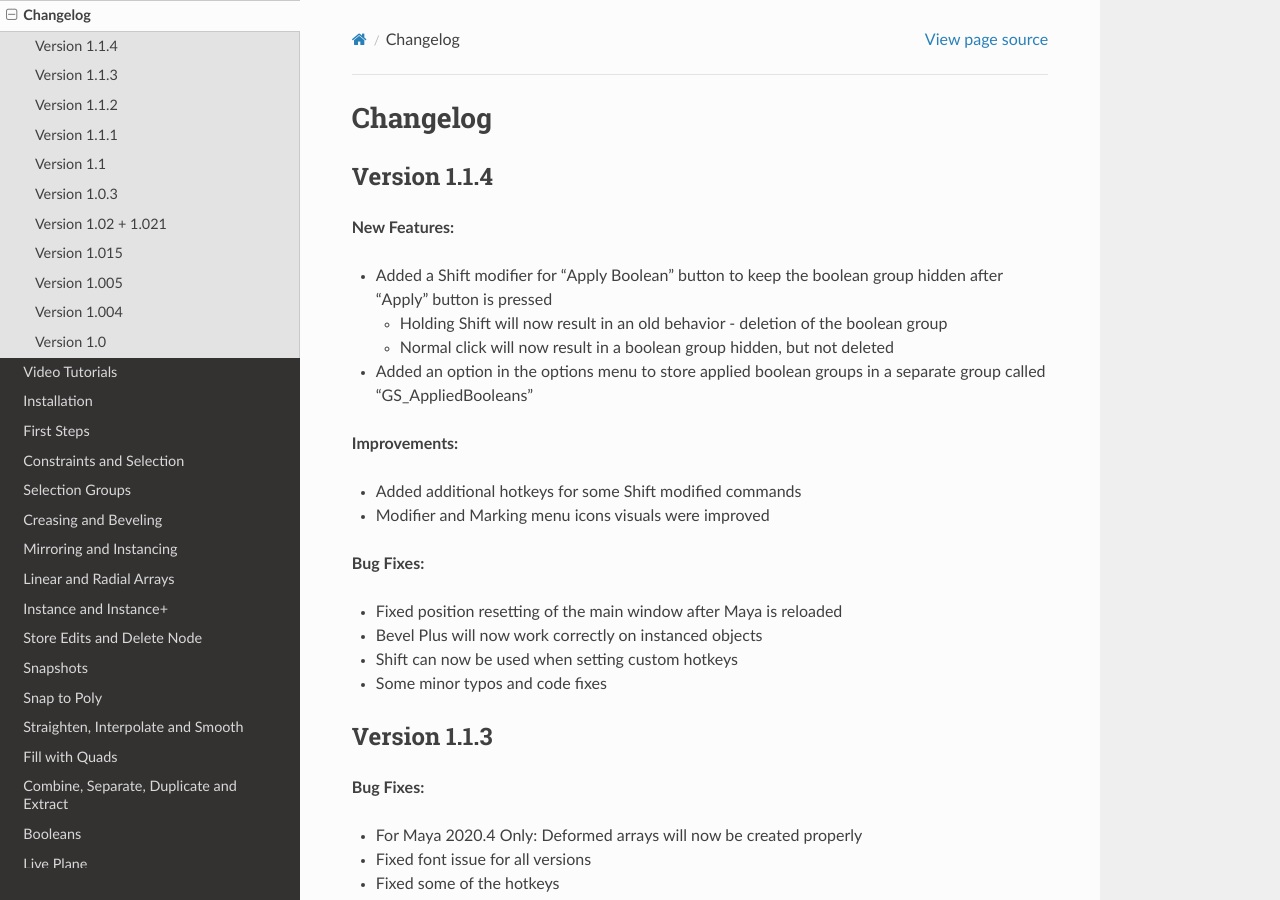
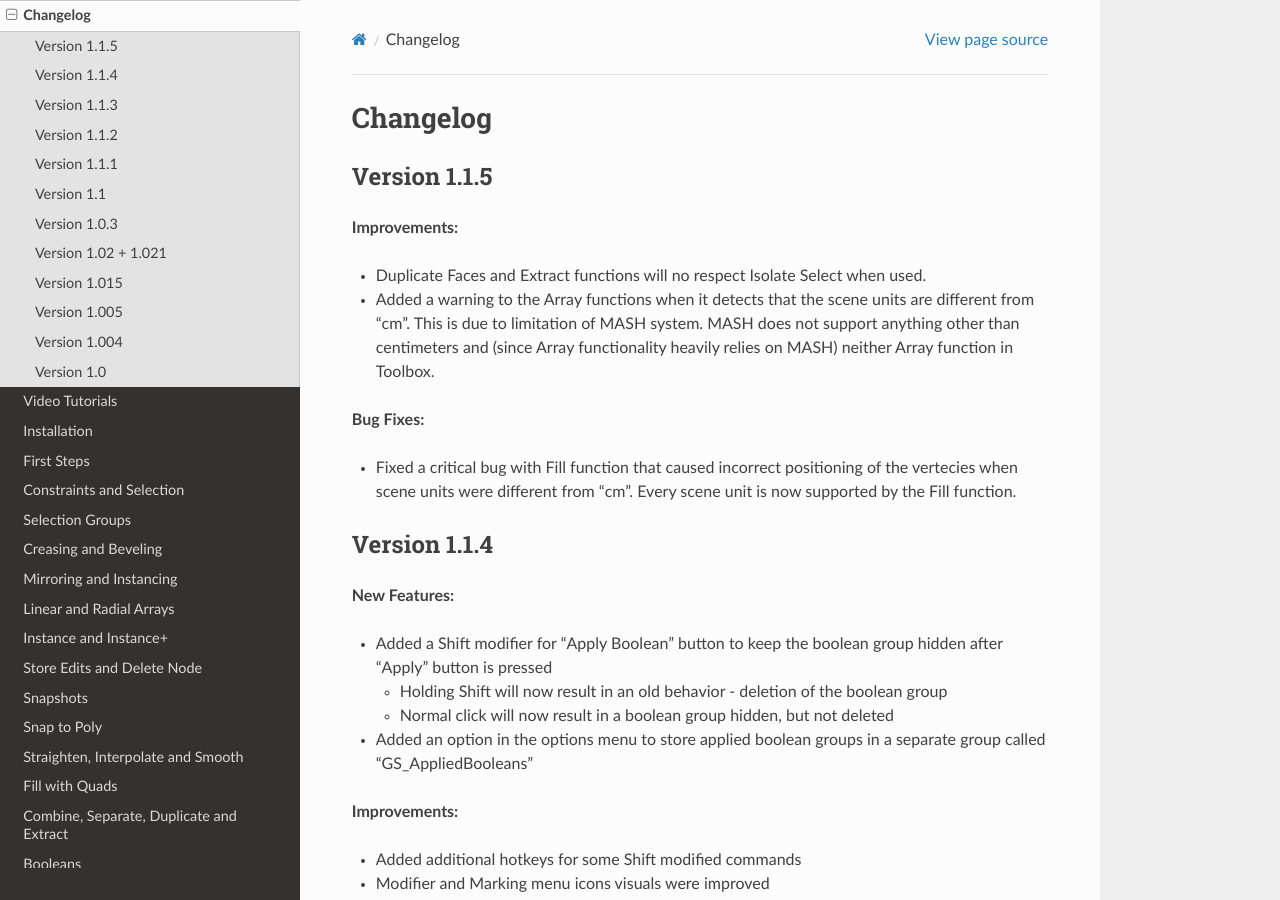
Before and after one commit to Video-Nomad/gs-toolbox-docs, a Sphinx documentation site: the page built from docs/source/changelog.rst, in a window 1280 px wide and 900 px high. Built offline with Sphinx 7.4.7 and the Read the Docs theme 2.0.0, drawn with Linux system fonts in a browser that asks for light colours; pages that are not in the unit, such as notebooks, are missing from menus; some of the changed text lies outside the part shown.

```diff
--- a/docs/source/changelog.rst
+++ b/docs/source/changelog.rst
@@ -3,6 +3,20 @@
 #########
 Changelog
 #########
+
+Version 1.1.5
+^^^^^^^^^^^^^
+
+
+**Improvements:**
+
+
+- Duplicate Faces and Extract functions will no respect Isolate Select when used.
+- Added a warning to the Array functions when it detects that the scene units are different from "cm". This is due to limitation of MASH system. MASH does not support anything other than centimeters and (since Array functionality heavily relies on MASH) neither Array function in Toolbox.
+
+**Bug Fixes:**
+
+- Fixed a critical bug with Fill function that caused incorrect positioning of the vertecies when scene units were different from "cm". Every scene unit is now supported by the Fill function.
 
 Version 1.1.4
 ^^^^^^^^^^^^^
--- a/docs/source/conf.py
+++ b/docs/source/conf.py
@@ -18,11 +18,11 @@
 # -- Project information -----------------------------------------------------
 
 project = 'GS Toolbox'
-copyright = '2021, George Sladkovsky'
+copyright = '2022, George Sladkovsky'
 author = 'George Sladkovsky'
 
 # The full version, including alpha/beta/rc tags
-release = '1.1'
+release = '1.1.5'
 
 
 # -- General configuration ---------------------------------------------------
```
Also changed, not shown: docs/.readthedocs.yaml.
